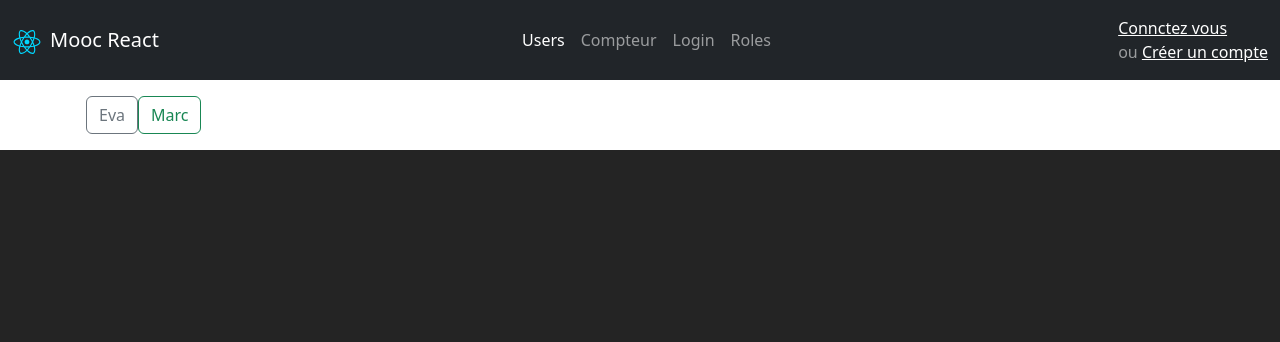
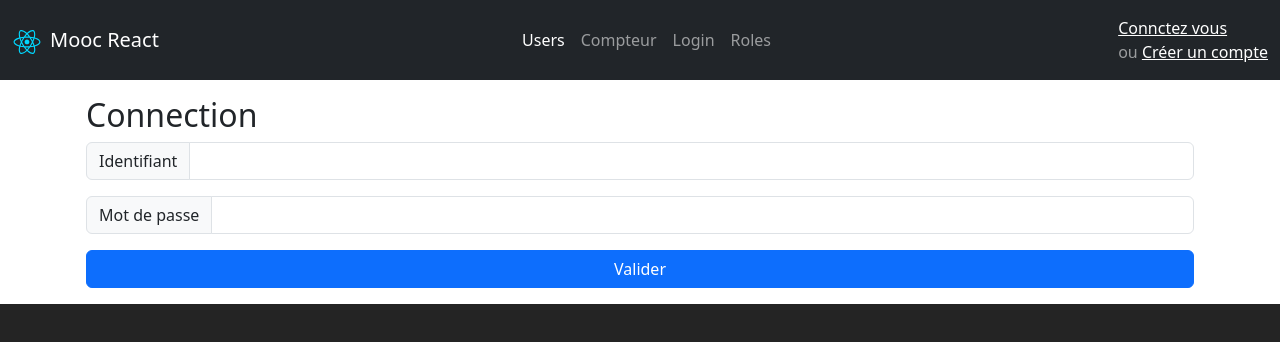
Before and after one commit to HenriBresteau/react-p1, a React (Vite) app: page /login in a window 1280 px wide. Shown: the top 342 px of the page. Built offline with nearby package versions, Linux system fonts and the light colour scheme.

Commit message:
Chap 8 : Login  Formix + Yup

```diff
--- a/src/pages/SimLogin.jsx
+++ b/src/pages/SimLogin.jsx
@@ -1,19 +1,86 @@
+import { ErrorMessage, Field, Form, Formik } from "formik";
 import propTypes from "prop-types";
+import { useNavigate } from "react-router-dom";
+import * as Yup from "yup";
+
 function SimLogin({ setUser }) {
+    const navigate = useNavigate();
     return (
         <div>
-            <button
-                className="btn btn-outline-secondary"
-                onClick={() => setUser("Eva")}
+            <h2>Connection</h2>
+            <Formik
+                initialValues={{
+                    login: "",
+                    password: "",
+                }}
+                validationSchema={Yup.object({
+                    login: Yup.string().required(
+                        "Un identifiant est nécessaire"
+                    ),
+                    password: Yup.string().required("Un mdp est obligatoire"),
+                })}
+                onSubmit={async (values, { setSubmitting }) => {
+                    navigate("/");
+                    setUser(values.login);
+                    setSubmitting(false);
+                }}
             >
-                Eva
-            </button>
-            <button
-                className="btn btn-outline-success"
-                onClick={() => setUser("Marc")}
-            >
-                Marc
-            </button>
+                {({ isSubmitting }) => (
+                    <Form>
+                        <div className="mb-3">
+                            <div className="input-group flex-nowrap">
+                                <label
+                                    htmlFor="login"
+                                    className="input-group-text"
+                                >
+                                    Identifiant
+                                </label>
+                                <Field
+                                    type="text"
+                                    name="login"
+                                    className="form-control"
+                                    id="login"
+                                />
+                                <ErrorMessage
+                                    name="login"
+                                    component="div"
+                                    className="alert alert-warning mb-0"
+                                />
+                            </div>
+                        </div>
+                        <div className="mb-3">
+                            <div className="input-group flex-nowrap">
+                                <label
+                                    htmlFor="login"
+                                    className="input-group-text"
+                                >
+                                    Mot de passe
+                                </label>
+                                <Field
+                                    type="password"
+                                    name="password"
+                                    className="form-control"
+                                    id="password"
+                                />
+                                <ErrorMessage
+                                    name="password"
+                                    component="div"
+                                    className="alert alert-warning mb-0"
+                                />
+                            </div>
+                        </div>
+                        <div className="d-grid">
+                            <button
+                                className="btn btn-primary"
+                                type="submit"
+                                disabled={isSubmitting}
+                            >
+                                Valider
+                            </button>
+                        </div>
+                    </Form>
+                )}
+            </Formik>
         </div>
     );
 }
```
